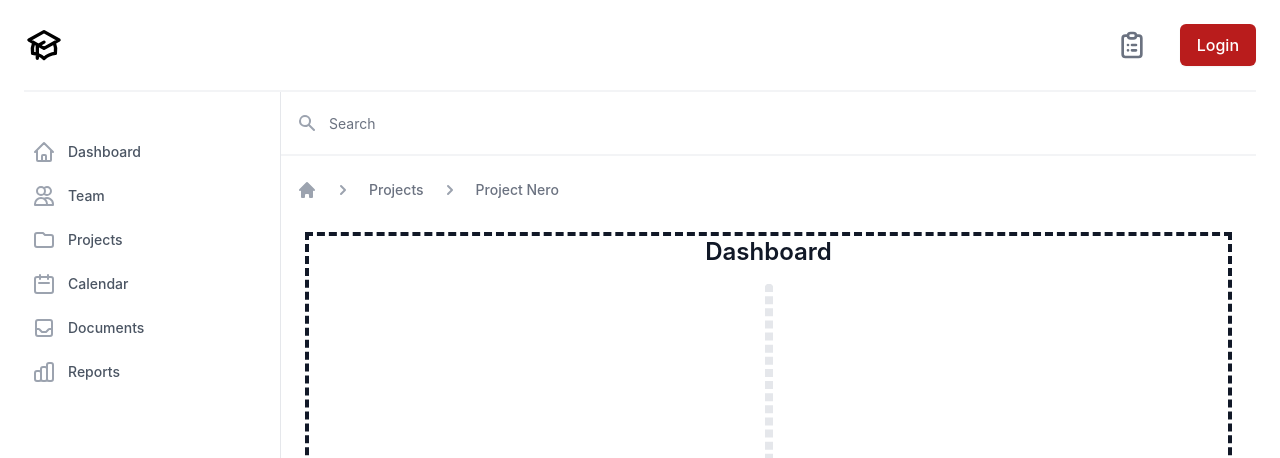
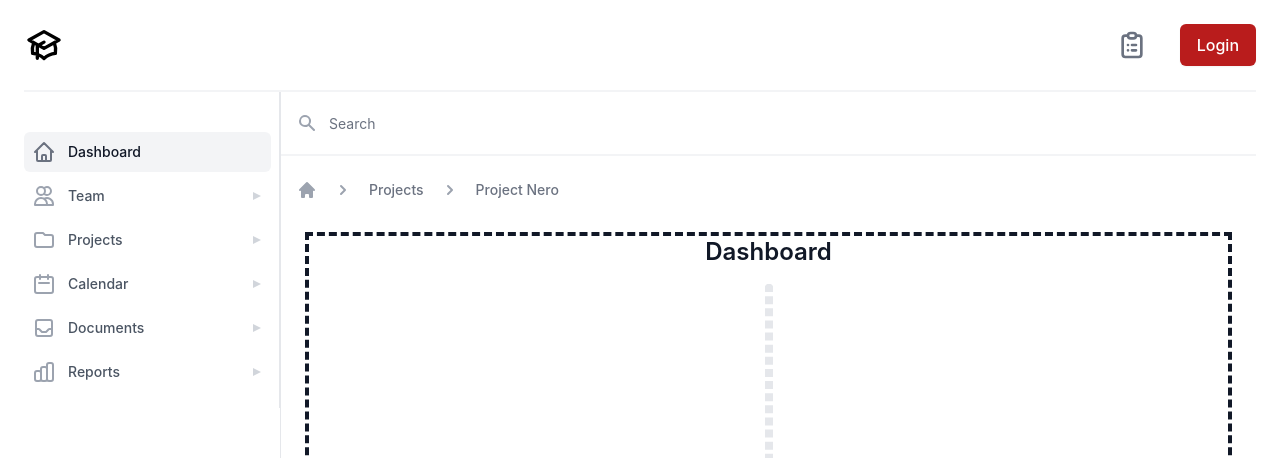
Before and after one commit to tomiharu0317/syllabus, a Next.js app in the folder frontend/: page /mylist in a window 1280 px wide. Shown: the top 458 px of the page. Built offline with nearby package versions, Linux system fonts and the light colour scheme.

Commit message:
Fix sidebar to sidebar navigation with disclosure

```diff
--- a/frontend/src/components/organisms/dashboard.tsx
+++ b/frontend/src/components/organisms/dashboard.tsx
@@ -1,5 +1,6 @@
 import Breadcrumb from '../molecules/breadcrumbs'
 import Pagination from '../atoms/pagination'
+import Sidebar from './sidebar'
 /*
   This example requires Tailwind CSS v2.0+
 
@@ -104,7 +105,7 @@ export default function Dashboard() {
                         </button>
                       </div>
                     </Transition.Child>
-                    <div className='flex-shrink-0 flex items-center px-4'>
+                    {/* <div className='flex-shrink-0 flex items-center px-4'>
                       <img
                         className='h-8 w-auto'
                         src='https://tailwindui.com/img/logos/workflow-logo-indigo-600-mark-gray-800-text.svg'
@@ -137,7 +138,8 @@ export default function Dashboard() {
                           </a>
                         ))}
                       </nav>
-                    </div>
+                    </div> */}
+                    <Sidebar />
                   </div>
                 </Transition.Child>
                 <div className='flex-shrink-0 w-14' aria-hidden='true'>
@@ -153,7 +155,7 @@ export default function Dashboard() {
                 {/* ------------------------------------------- */}
                 <div className='hidden lg:flex lg:w-64 '>
                   {/* Sidebar component, swap this element with another sidebar if you like */}
-                  <div className='flex flex-col w-64 flex-grow pt-5 bg-white overflow-y-auto'>
+                  {/* <div className='flex flex-col w-64 flex-grow pt-5 bg-white overflow-y-auto'>
                     <div className='mt-5 flex-grow flex flex-col'>
                       <nav className='flex-1 pb-4 space-y-1'>
                         {navigation.map((item) => (
@@ -181,7 +183,8 @@ export default function Dashboard() {
                         ))}
                       </nav>
                     </div>
-                  </div>
+                  </div> */}
+                  <Sidebar />
                 </div>
               </div>
             </div>
--- /dev/null
+++ b/frontend/src/components/organisms/sidebar.tsx
@@ -0,0 +1,158 @@
+/* This example requires Tailwind CSS v2.0+ */
+import { Disclosure } from '@headlessui/react'
+import {
+  CalendarIcon,
+  ChartBarIcon,
+  FolderIcon,
+  HomeIcon,
+  InboxIcon,
+  UsersIcon,
+} from '@heroicons/react/outline'
+
+const navigation = [
+  { name: 'Dashboard', icon: HomeIcon, current: true, href: '#' },
+  {
+    name: 'Team',
+    icon: UsersIcon,
+    current: false,
+    children: [
+      { name: 'Overview', href: '#' },
+      { name: 'Members', href: '#' },
+      { name: 'Calendar', href: '#' },
+      { name: 'Settings', href: '#' },
+    ],
+  },
+  {
+    name: 'Projects',
+    icon: FolderIcon,
+    current: false,
+    children: [
+      { name: 'Overview', href: '#' },
+      { name: 'Members', href: '#' },
+      { name: 'Calendar', href: '#' },
+      { name: 'Settings', href: '#' },
+    ],
+  },
+  {
+    name: 'Calendar',
+    icon: CalendarIcon,
+    current: false,
+    children: [
+      { name: 'Overview', href: '#' },
+      { name: 'Members', href: '#' },
+      { name: 'Calendar', href: '#' },
+      { name: 'Settings', href: '#' },
+    ],
+  },
+  {
+    name: 'Documents',
+    icon: InboxIcon,
+    current: false,
+    children: [
+      { name: 'Overview', href: '#' },
+      { name: 'Members', href: '#' },
+      { name: 'Calendar', href: '#' },
+      { name: 'Settings', href: '#' },
+    ],
+  },
+  {
+    name: 'Reports',
+    icon: ChartBarIcon,
+    current: false,
+    children: [
+      { name: 'Overview', href: '#' },
+      { name: 'Members', href: '#' },
+      { name: 'Calendar', href: '#' },
+      { name: 'Settings', href: '#' },
+    ],
+  },
+]
+
+function classNames(...classes: any) {
+  return classes.filter(Boolean).join(' ')
+}
+
+export default function Sidebar() {
+  return (
+    <div className='flex flex-col flex-grow border-r border-gray-200 pt-5 pb-4 bg-white overflow-y-auto'>
+      {/* <div className='flex items-center flex-shrink-0 px-4'>
+        <img
+          className='h-8 w-auto'
+          src='https://tailwindui.com/img/logos/workflow-logo-indigo-600-mark-gray-800-text.svg'
+          alt='Workflow'
+        />
+      </div> */}
+      <div className='mt-5 flex-grow flex flex-col'>
+        <nav className='flex-1 px-2 lg:pl-0 space-y-1 bg-white' aria-label='Sidebar'>
+          {navigation.map((item) =>
+            !item.children ? (
+              <div key={item.name}>
+                <a
+                  href='#'
+                  className={classNames(
+                    item.current
+                      ? 'bg-gray-100 text-gray-900'
+                      : 'bg-white text-gray-600 hover:bg-gray-50 hover:text-gray-900',
+                    'group w-full flex items-center pl-2 py-2 text-sm font-medium rounded-md',
+                  )}
+                >
+                  <item.icon
+                    className={classNames(
+                      item.current ? 'text-gray-500' : 'text-gray-400 group-hover:text-gray-500',
+                      'mr-3 flex-shrink-0 h-6 w-6',
+                    )}
+                    aria-hidden='true'
+                  />
+                  {item.name}
+                </a>
+              </div>
+            ) : (
+              <Disclosure as='div' key={item.name} className='space-y-1'>
+                {({ open }) => (
+                  <>
+                    <Disclosure.Button
+                      className={classNames(
+                        item.current
+                          ? 'bg-gray-100 text-gray-900'
+                          : 'bg-white text-gray-600 hover:bg-gray-50 hover:text-gray-900',
+                        'group w-full flex items-center pl-2 pr-1 py-2 text-left text-sm font-medium rounded-md ',
+                      )}
+                    >
+                      <item.icon
+                        className='mr-3 flex-shrink-0 h-6 w-6 text-gray-400 group-hover:text-gray-500'
+                        aria-hidden='true'
+                      />
+                      <span className='flex-1'>{item.name}</span>
+                      <svg
+                        className={classNames(
+                          open ? 'text-gray-400 rotate-90' : 'text-gray-300',
+                          'ml-3 flex-shrink-0 h-5 w-5 transform group-hover:text-gray-400 transition-colors ease-in-out duration-150',
+                        )}
+                        viewBox='0 0 20 20'
+                        aria-hidden='true'
+                      >
+                        <path d='M6 6L14 10L6 14V6Z' fill='currentColor' />
+                      </svg>
+                    </Disclosure.Button>
+                    <Disclosure.Panel className='space-y-1'>
+                      {item.children.map((subItem) => (
+                        <Disclosure.Button
+                          key={subItem.name}
+                          as='a'
+                          href={subItem.href}
+                          className='group w-full flex items-center pl-11 pr-2 py-2 text-sm font-medium text-gray-600 rounded-md hover:text-gray-900 hover:bg-gray-50'
+                        >
+                          {subItem.name}
+                        </Disclosure.Button>
+                      ))}
+                    </Disclosure.Panel>
+                  </>
+                )}
+              </Disclosure>
+            ),
+          )}
+        </nav>
+      </div>
+    </div>
+  )
+}
```
